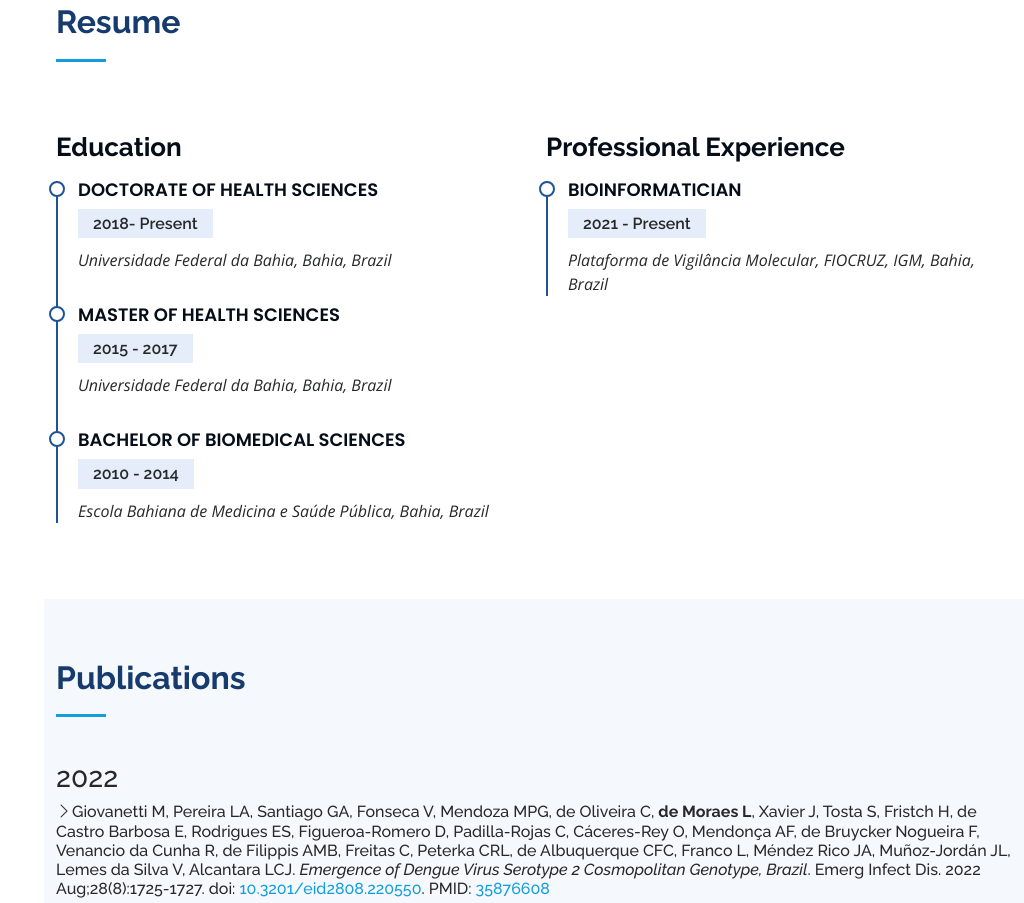
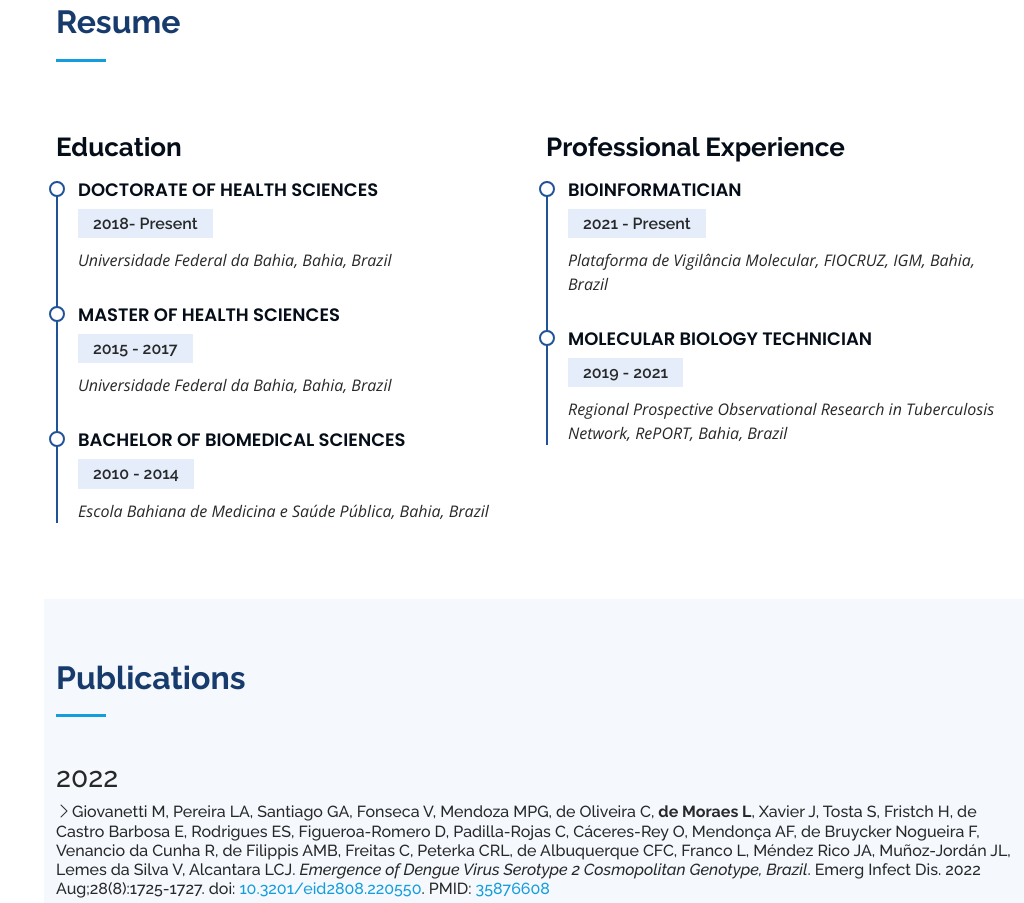
Before and after one commit to lpmor22/lpmor22.github.io, a plain HTML site: page index.html in a window 1280 px wide. Shown: the part 2520-3423 px from the top of the page, without its empty margins (256-1280 px from the left). Drawn offline with nearby package versions, Linux system fonts and the light colour scheme.

Commit message:
Update index.html

```diff
--- a/index.html
+++ b/index.html
@@ -257,7 +257,12 @@
             <div class="resume-item">
               <h4>Bioinformatician</h4>
               <h5>2021 - Present</h5>
-              <p><em>Plataforma de Vigilância Molecular, FIOCRUZ, IGM, Bahia, Brazil </em></p>
+              <p><em>Plataforma de Vigilância Molecular, FIOCRUZ, IGM, Bahia, Brazil</em></p>
+            </div>
+            <div class="resume-item">
+              <h4>Molecular Biology Technician</h4>
+              <h5>2019 - 2021</h5>
+              <p><em>Regional Prospective Observational Research in Tuberculosis Network, RePORT, Bahia, Brazil</em></p>
             </div>
               </ul>
             </div>
```
